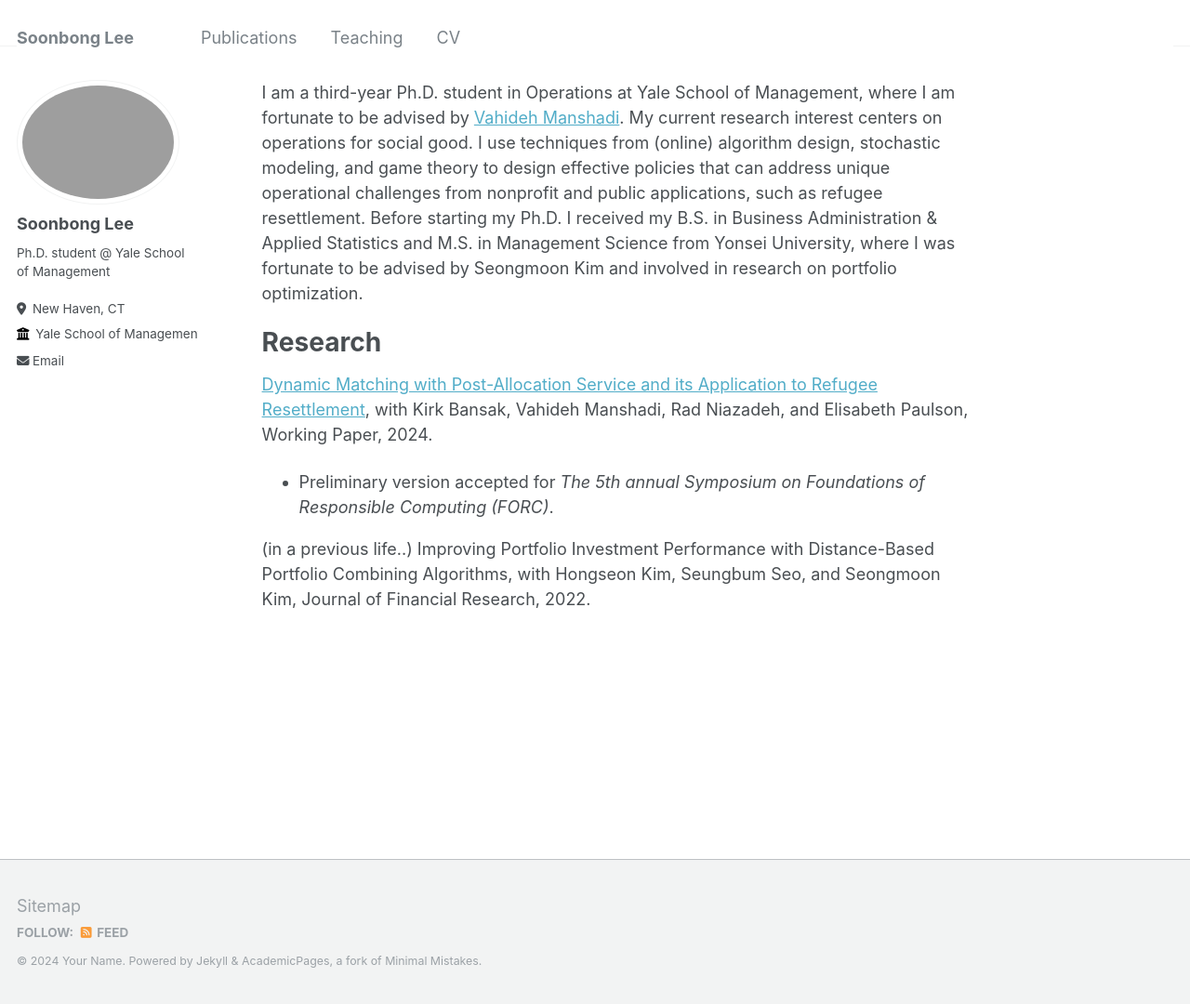
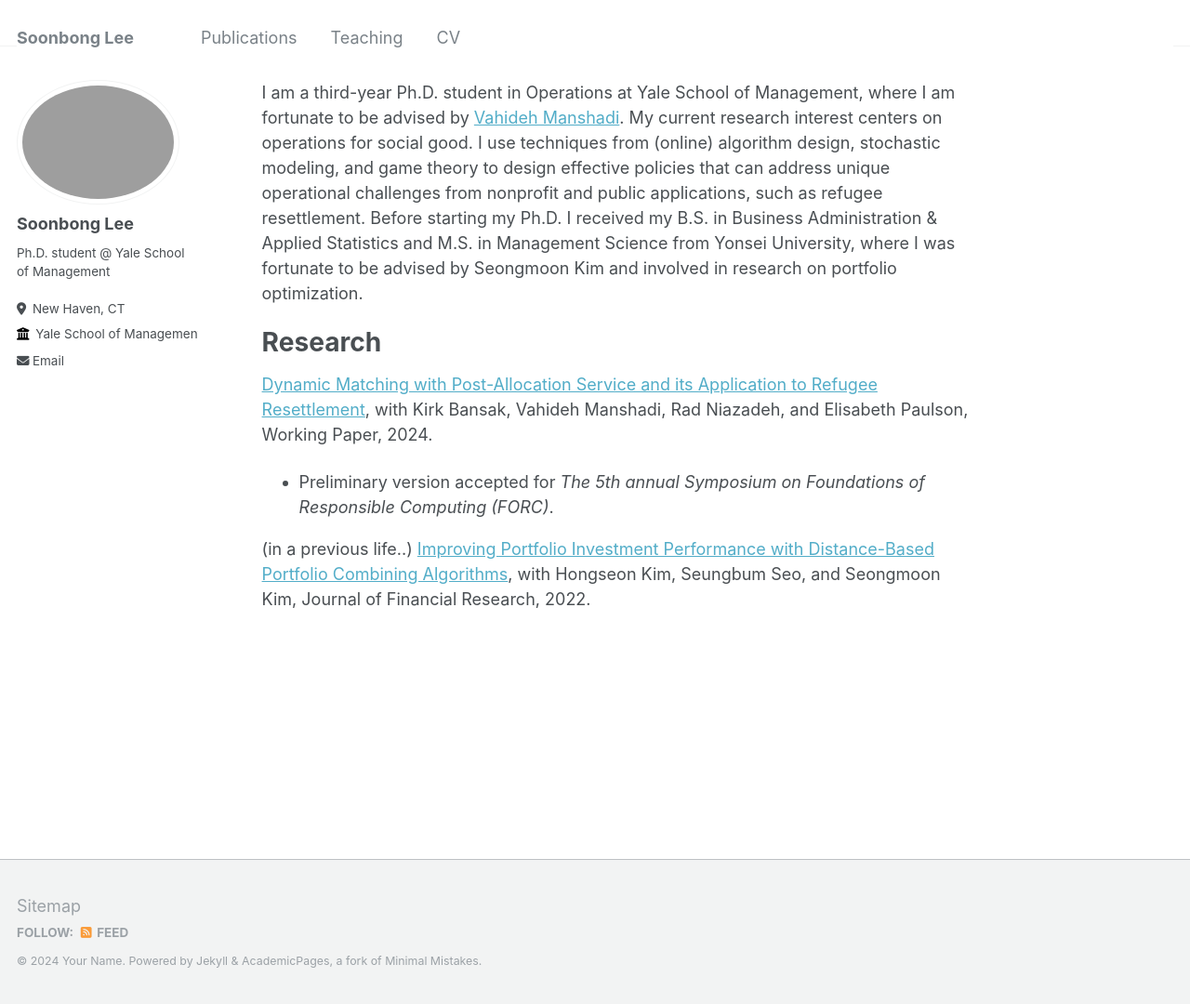
Before and after one commit to soonbong-lee/soonbong-lee.github.io, a Jekyll site: the page built from _pages/about.md, in a window 1280 px wide and 1080 px high. Shown: the whole window at 93% size. Built offline with Jekyll 4.4.1, drawn with Linux system fonts in a browser that asks for light colours; part of the change alters nothing that is shown.

```diff
--- a/_pages/about.md
+++ b/_pages/about.md
@@ -15,4 +15,4 @@ Research
 
 - Preliminary version accepted for *The 5th annual Symposium on Foundations of Responsible Computing (FORC)*.
 
-(in a previous life..) Improving Portfolio Investment Performance with Distance-Based Portfolio Combining Algorithms, with Hongseon Kim, Seungbum Seo, and Seongmoon Kim, Journal of Financial Research, 2022.
+(in a previous life..) [Improving Portfolio Investment Performance with Distance-Based Portfolio Combining Algorithms](https://onlinelibrary.wiley.com/doi/full/10.1111/jfir.12303), with Hongseon Kim, Seungbum Seo, and Seongmoon Kim, Journal of Financial Research, 2022.
```
